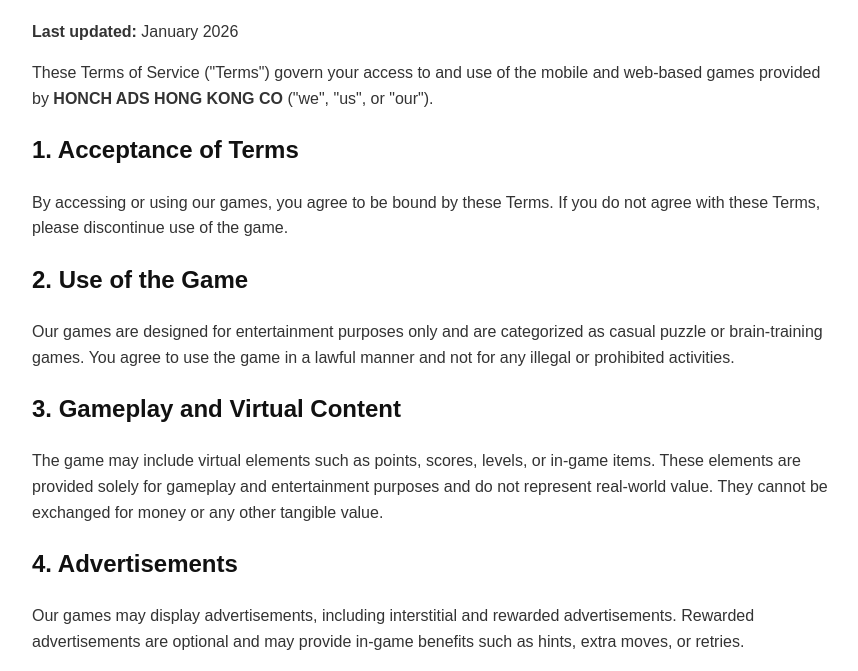
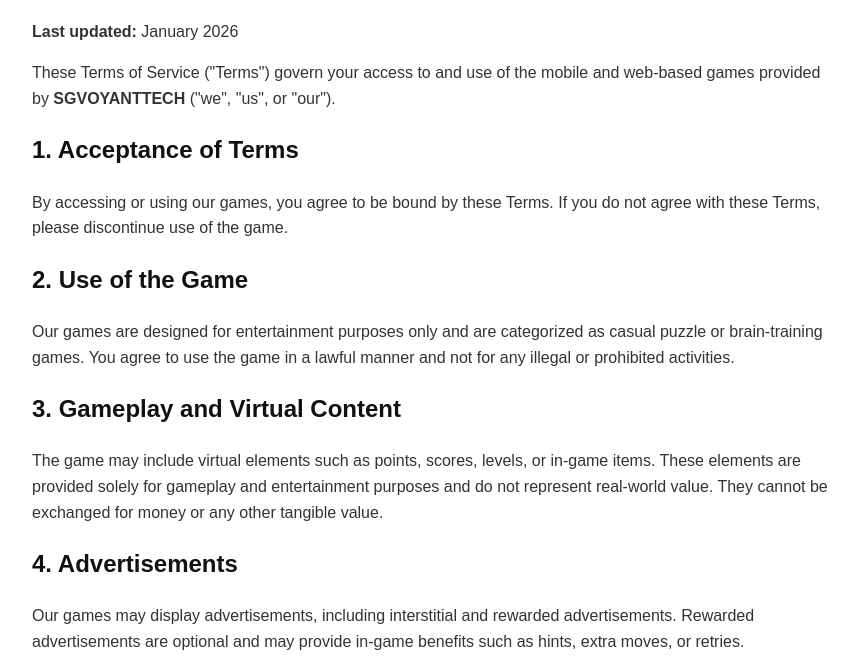
Before and after one commit to MLgame/terms-of-service, a plain HTML site: page index.html in a window 1280 px wide. Shown: the part 94-765 px from the top of the page, without its empty margins (208-1066 px from the left). Drawn offline with Linux system fonts and the light colour scheme.

Commit message:
Update index.html

```diff
--- a/index.html
+++ b/index.html
@@ -25,7 +25,7 @@
 
 <p>
 These Terms of Service ("Terms") govern your access to and use of the mobile and web-based
-games provided by <strong>HONCH ADS HONG KONG CO</strong> ("we", "us", or "our").
+games provided by <strong>SGVOYANTTECH</strong> ("we", "us", or "our").
 </p>
 
 <h2>1. Acceptance of Terms</h2>
```
